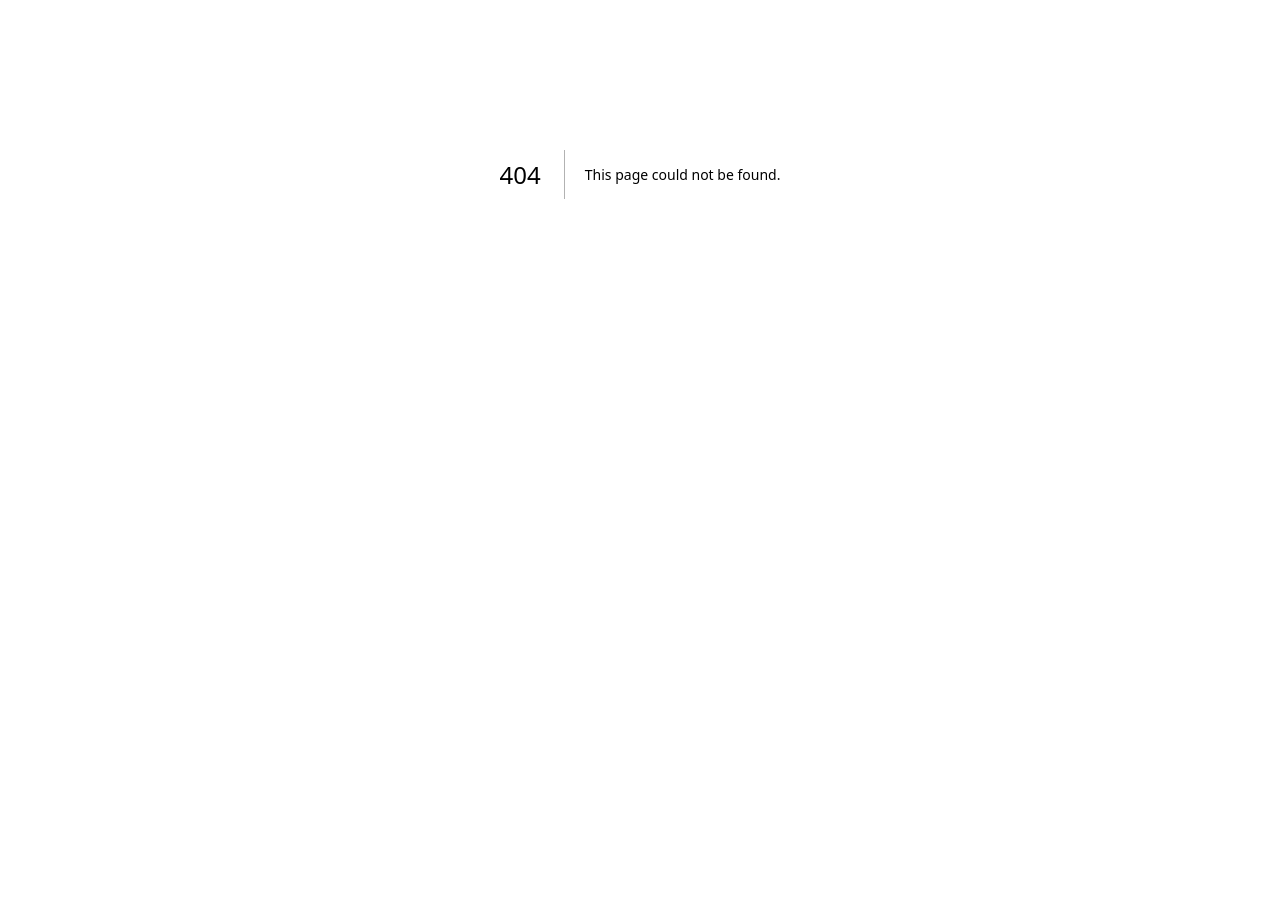
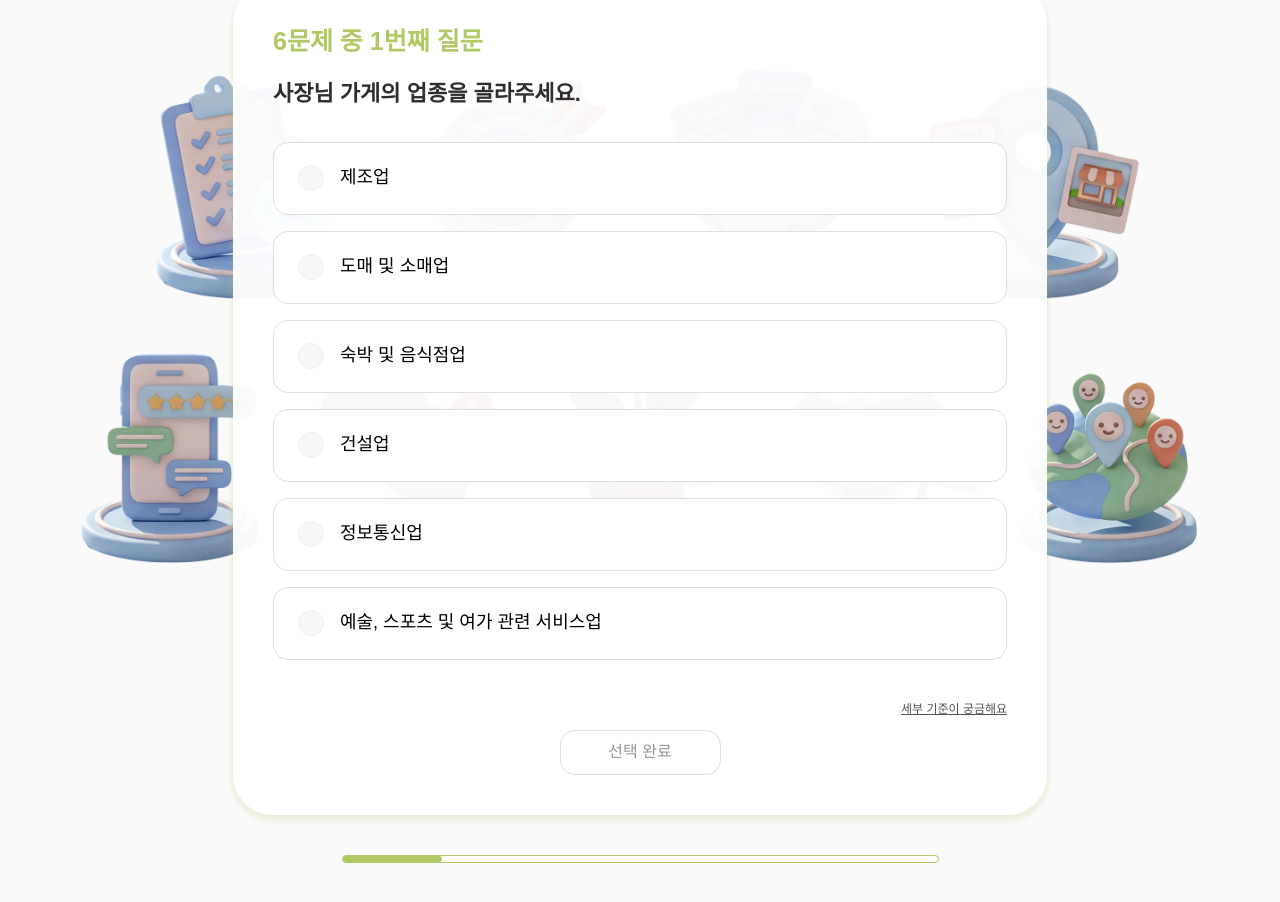
Before and after one commit to youn9jin/DIGI-MON, a Next.js app in the folder apps/web/: page /survey in a window 1280 px wide. Before the commit this address had no page. Shown: the part 296-1198 px from the top of the page. Before the commit the page ends 870 px from the top, so only its background shows below. Built offline with nearby package versions, Linux system fonts and the light colour scheme.

Commit message:
Feat: 설문 1단계 질문 화면 구현

```diff
--- /dev/null
+++ b/apps/web/src/app/survey/page.tsx
@@ -0,0 +1,69 @@
+"use client";
+
+import Image from "next/image";
+import { useState } from "react";
+import QuestionBox from "@/components/survey/QuestionBox";
+
+const OPTIONS = [
+  "제조업",
+  "도매 및 소매업",
+  "숙박 및 음식점업",
+  "건설업",
+  "정보통신업",
+  "예술, 스포츠 및 여가 관련 서비스업",
+];
+
+export default function SurveyPage() {
+  const [selected, setSelected] = useState<string | null>(null);
+
+  return (
+    <div className="relative min-h-screen bg-white overflow-x-hidden">
+      <div className="absolute inset-0 flex justify-center">
+        <div className="mt-[-20px] w-full max-w-[1517px] rounded-[30px] bg-[#fafafa]" />
+      </div>
+
+      <div className="absolute inset-x-0 top-[185px] flex justify-center pointer-events-none">
+        <div className="w-full max-w-[1432px]">
+          <Image
+            src="/images/survey-bg.png"
+            alt="배경 이미지"
+            width={1432}
+            height={799}
+            className="w-full h-auto object-cover"
+            priority
+          />
+        </div>
+      </div>
+
+      {/* 본문 */}
+      <main className="relative z-10 flex flex-col items-center px-4 pt-[150px] pb-16">
+        {/* 안내 문구 */}
+        <p className="text-center text-[16px] md:text-[18px] text-[#6e6e6e] max-w-[720px]">
+          로그인 후 ‘내 가게&apos;에서 언제든지 정보를 수정할 수 있어요!
+        </p>
+
+        {/* 질문 박스*/}
+        <div className="mt-8 w-full flex justify-center">
+        <QuestionBox
+            step={1}
+            totalSteps={6}
+            title="사장님 가게의 업종을 골라주세요."
+            options={OPTIONS}
+            selected={selected}
+            onSelect={setSelected}
+            onSubmit={() => console.log("next")}
+            helpLinkLabel="세부 기준이 궁금해요"
+            onHelpClick={() => console.log("open help")}
+          />
+        </div>
+
+        {/* 진행바*/}
+        <div className="mt-10 w-full max-w-[597px]">
+          <div className="h-[8px] w-full rounded-[41px] border border-[#b0c965] bg-white">
+            <div className="h-full w-[16.66%] rounded-[41px] bg-[#b0c965]" />
+          </div>
+        </div>
+      </main>
+    </div>
+  );
+}
--- a/apps/web/src/components/landing/landing-hero.tsx
+++ b/apps/web/src/components/landing/landing-hero.tsx
@@ -1,6 +1,7 @@
 "use client";
 
 import Image from "next/image";
+import Link from "next/link";
 
 export default function LandingHero() {
   return (
@@ -25,20 +26,25 @@ export default function LandingHero() {
               </span>
             </h1>
 
-            {/* CTA */}
+            {/*  CTA: /survey 로 이동 */}
             <div className="mt-6 flex justify-center md:mt-8">
-              <button
-                type="button"
-                className="h-[56px] w-full max-w-[420px] rounded-[20px] px-4 text-[18px] font-semibold text-[#2e2e2e]
-                           transition-opacity hover:opacity-90
-                           md:h-[73px] md:max-w-[453px] md:text-[22px]"
+              <Link
+                href="/survey"
+                className="
+                  flex items-center justify-center
+                  h-[56px] w-full max-w-[420px]
+                  rounded-[20px] px-4
+                  text-[18px] font-semibold text-[#2e2e2e]
+                  transition-opacity hover:opacity-90
+                  md:h-[73px] md:max-w-[453px] md:text-[22px]
+                "
                 style={{
                   backgroundImage:
                     "linear-gradient(106.54deg, rgba(176, 201, 101, 0.9) 13.215%, rgba(255, 255, 255, 0.9) 127.46%)",
                 }}
               >
                 지금 내 가게 상황 확인하기
-              </button>
+              </Link>
             </div>
           </div>
 
--- /dev/null
+++ b/apps/web/src/components/survey/QuestionBox.tsx
@@ -0,0 +1,98 @@
+"use client";
+
+import SurveyOption from "@/components/survey/SurveyOption";
+
+type QuestionBoxProps = {
+  step: number;
+  totalSteps: number;
+  title: string;
+  options: string[];
+  selected: string | null;
+  onSelect: (value: string) => void;
+  onSubmit?: () => void;
+
+  helpLinkLabel?: string;
+  onHelpClick?: () => void;
+};
+
+export default function QuestionBox({
+  step,
+  totalSteps,
+  title,
+  options,
+  selected,
+  onSelect,
+  onSubmit,
+  helpLinkLabel,
+  onHelpClick,
+}: QuestionBoxProps) {
+  const canSubmit = !!selected;
+
+  return (
+    <section className="w-full max-w-[814px] rounded-[40px] bg-white/95 shadow-[0px_4px_4px_2px_rgba(176,201,101,0.2)] px-6 py-8 md:px-10 md:py-10">
+      <p className="text-[#b0c965] text-[22px] md:text-[25px] font-semibold">
+        {totalSteps}문제 중 {step}번째 질문
+      </p>
+
+      <h2 className="mt-4 text-[#2e2e2e] text-[18px] md:text-[22px] font-semibold">
+        {title}
+      </h2>
+
+      <div className="mt-8 space-y-4">
+        {options.map((opt) => (
+          <SurveyOption
+            key={opt}
+            label={opt}
+            selected={selected === opt}
+            onClick={() => onSelect(opt)}
+          />
+        ))}
+      </div>
+
+      <div className="mt-10">
+        {helpLinkLabel && onHelpClick && (
+          <div className="flex w-full justify-end">
+            <button
+              type="button"
+              onClick={onHelpClick}
+              className="text-[12px] text-[#535353] underline"
+            >
+              {helpLinkLabel}
+            </button>
+          </div>
+        )}
+
+        <div className={helpLinkLabel ? "mt-3" : "mt-0"}>
+          <div className="flex justify-center">
+          <button
+                type="button"
+                disabled={!canSubmit}
+                onClick={onSubmit}
+                className={[
+                    "flex items-center justify-center",
+                    "rounded-[15px]",
+                    "text-[16px] font-medium whitespace-nowrap",
+                    "w-[161px] h-[45px]",
+                    canSubmit
+                    ? "text-[#2e2e2e] hover:opacity-95 transition border-0"
+                    : "bg-white text-[#2e2e2e]/50 cursor-not-allowed",
+                ].join(" ")}
+                style={
+                    canSubmit
+                    ? {
+                        backgroundImage:
+                            "linear-gradient(153.74761036584698deg, rgb(255, 255, 255) 23.938%, rgb(176, 201, 101) 122.54%)",
+                        }
+                    : {
+                        border: "0.6px solid #DEDEDE",
+                        }
+                }
+                >
+                선택 완료
+                </button>
+          </div>
+        </div>
+      </div>
+    </section>
+  );
+}
--- /dev/null
+++ b/apps/web/src/components/survey/SurveyOption.tsx
@@ -0,0 +1,59 @@
+"use client";
+
+type SurveyOptionProps = {
+  label: string;
+  selected: boolean;
+  onClick: () => void;
+  className?: string;
+};
+
+export default function SurveyOption({
+  label,
+  selected,
+  onClick,
+  className,
+}: SurveyOptionProps) {
+  return (
+    <button
+      type="button"
+      onClick={onClick}
+      className={[
+        "relative w-full max-w-[917px] h-[73px] rounded-[15px] text-left overflow-hidden",
+        selected
+          ? "border border-[#b0c965] bg-[#b0c965]"
+          : "border-[0.6px] border-[#dedede] bg-white",
+        className ?? "",
+      ].join(" ")}
+    >
+      {/* 선택 상태일 때만 내부 연두 배경 레이어 */}
+      {selected && (
+        <>
+          <div className="absolute inset-0 rounded-[15px] bg-[#b0c965]" />
+          <div className="absolute inset-y-0 right-0 left-[4px] rounded-[15px] bg-[#e9efd8]" />
+        </>
+      )}
+
+      {/* 내용 영역 */}
+      <div className="relative z-10 flex h-full items-center px-6">
+        {/* 왼쪽 동그라미*/}
+        <span
+          className={[
+            "relative shrink-0 rounded-full h-[26px] w-[26px]",
+            selected
+              ? "bg-white border-[1.4px] border-[#b0c965]" // 선택
+              : "bg-[#f7f7f7] border border-[#f0f0f0]", // 미선택
+          ].join(" ")}
+        >
+          {selected && (
+            <span className="absolute left-1/2 top-1/2 h-[8px] w-[8px] -translate-x-1/2 -translate-y-1/2 rounded-full bg-[#b0c965]" />
+          )}
+        </span>
+
+        {/* 라벨 텍스트 */}
+        <span className="ml-4 text-[18px] leading-[1.2] text-black">
+          {label}
+        </span>
+      </div>
+    </button>
+  );
+}
```
Also changed, not shown: apps/web/public/images/survey-bg.png (added).
